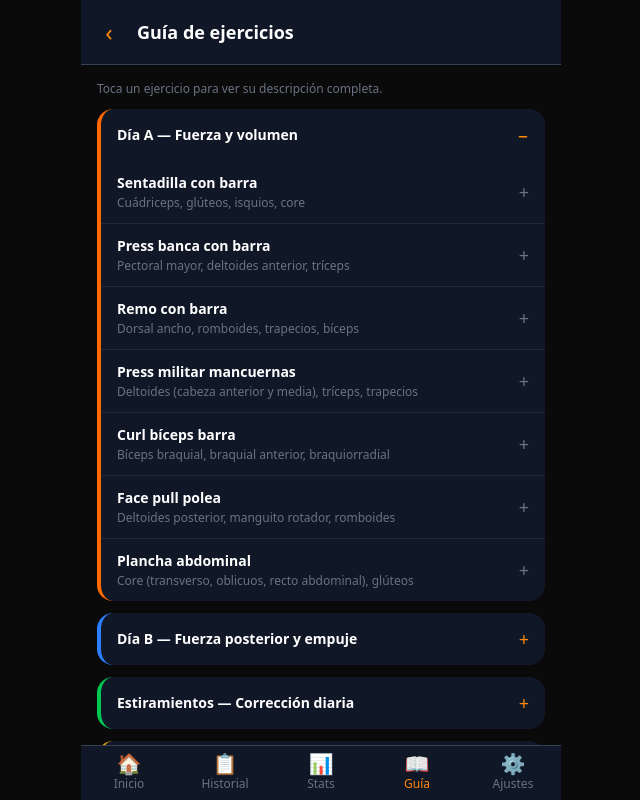
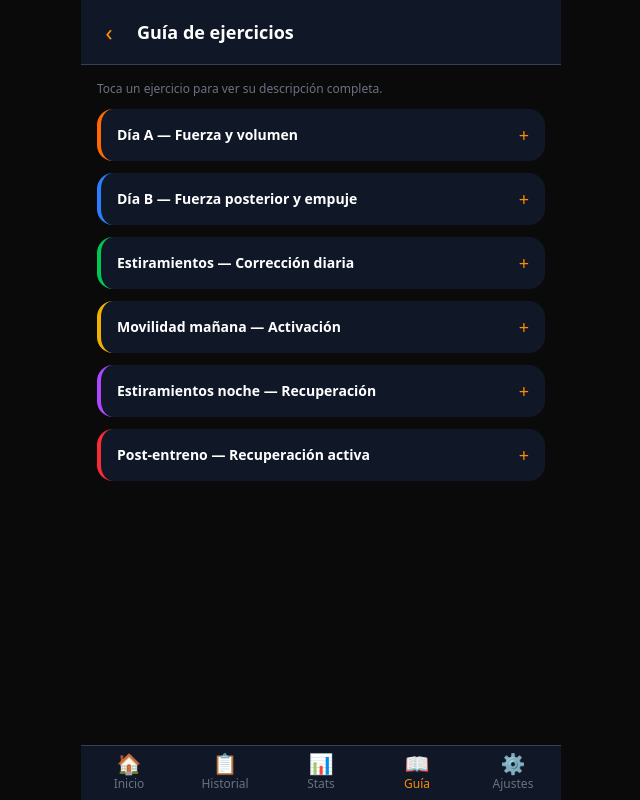
Before and after one commit to GruBKiller525/fitness-tracker, a React (Vite) app: page /guide in a window 1280 px wide. Shown: the top 800 px of the page, without its empty margins (319-959 px from the left). Built offline with nearby package versions, Linux system fonts and the light colour scheme.

Commit message:
Start Guide with all sections collapsed

```diff
--- a/src/pages/Guide.tsx
+++ b/src/pages/Guide.tsx
@@ -169,7 +169,7 @@ const wikiData: WikiSection[] = [
 ];
 
 export function Guide() {
-  const [openSection, setOpenSection] = useState<number | null>(0);
+  const [openSection, setOpenSection] = useState<number | null>(null);
   const [openItem, setOpenItem] = useState<string | null>(null);
 
   return (
```
